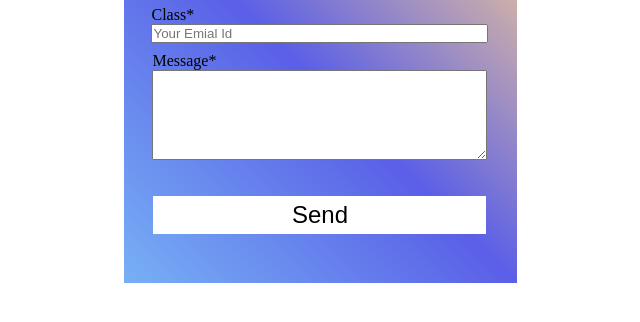
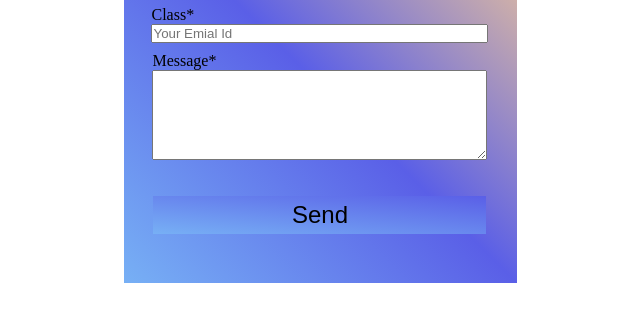
Before and after one commit to Anshul3002/anshul.github.io, a plain HTML site: page html/contact.html in a window 1280 px wide. Shown: the part 314-636 px from the top of the page, without its empty margins (320-960 px from the left). Drawn offline with Linux system fonts and the light colour scheme.

Commit message:
Update contact.css

```diff
--- a/css/contact.css
+++ b/css/contact.css
@@ -74,17 +74,17 @@
             text-decoration: none;
             width: 333px;
             height: 3vw;
-            background-color: white;
             border: none;
             margin: 0px 0px 0px 0px;
             font-size: 1.5rem;
+            background:linear-gradient(to top right , #77b0f5 , rgb(90, 95, 231));
         }
         #send:hover{
             display: flex;
             justify-content: center;
             align-items: center;
             text-decoration: none;
-            background-color: wheat;
+            background:linear-gradient(to top right , #458de4 , rgb(53, 58, 219));
             width: 333px;
             height: 3vw;
             border: none;
```
